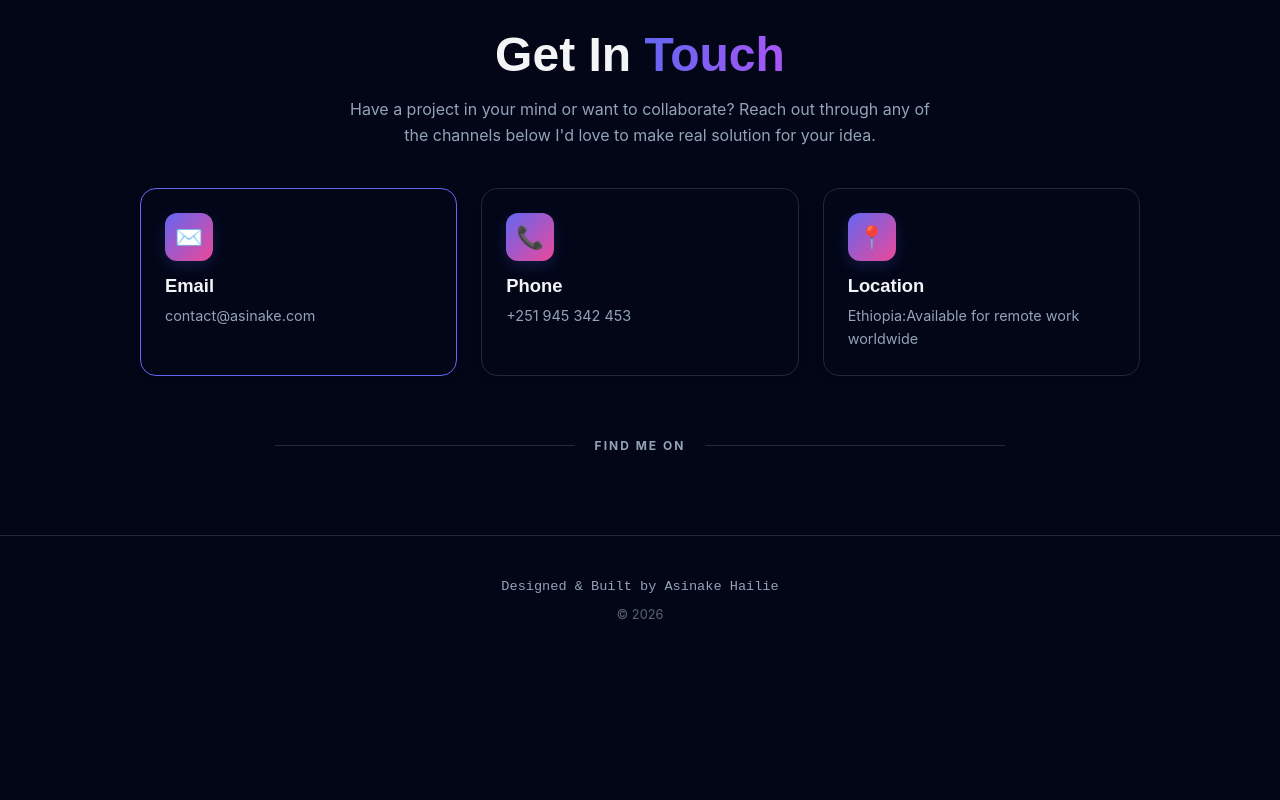
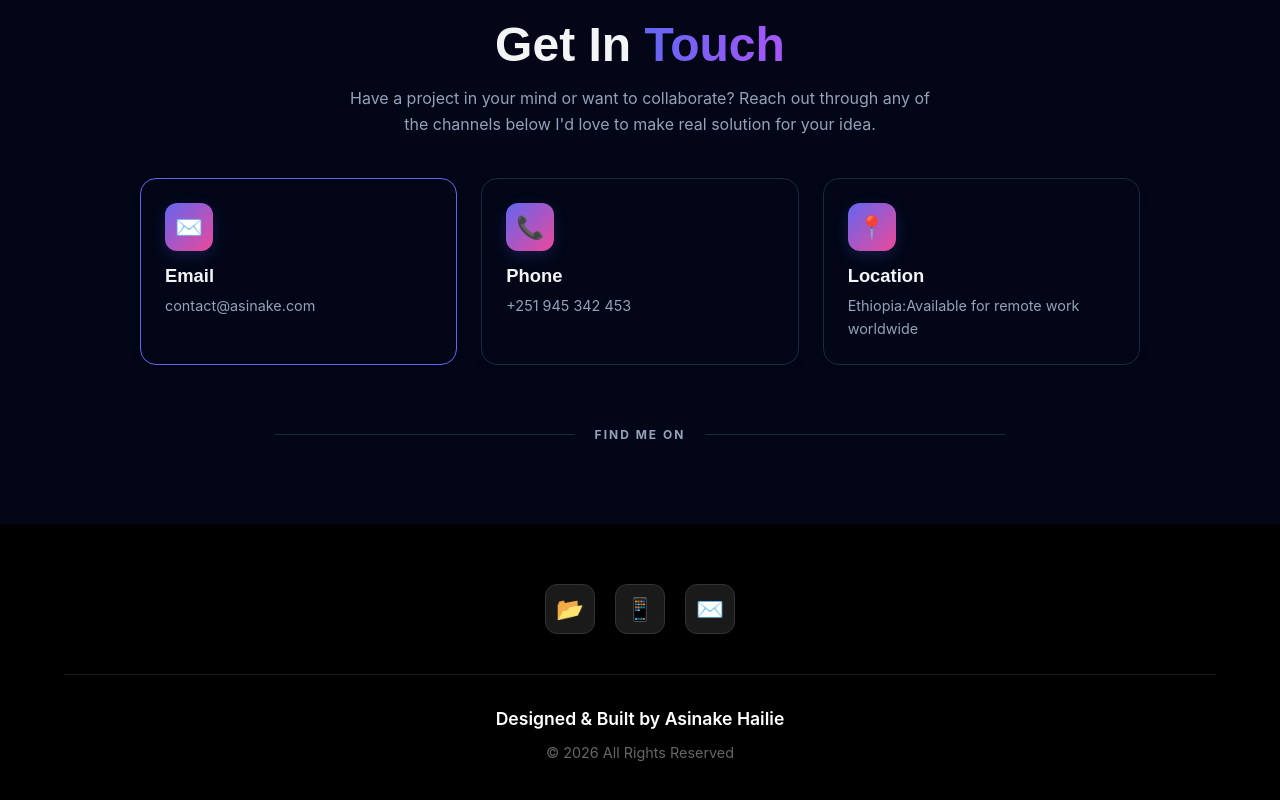
Before and after one commit to asinake21/my-portfolio, a React (Vite) app: page / in a window 1280 px wide. Shown: the part 4784-5584 px from the top of the page. Before the commit the page ends 5450 px from the top, so only its background shows below. Built offline with nearby package versions, Linux system fonts and the light colour scheme.

Commit message:
Resized resume button and updated footer to match design with black background

```diff
--- a/src/components/Footer.css
+++ b/src/components/Footer.css
@@ -1,19 +1,64 @@
 .footer {
-  padding: 40px 0;
+  background-color: #000000;
+  padding: 60px 0 40px;
+  color: #ffffff;
   text-align: center;
-  background-color: var(--bg-color);
-  border-top: 1px solid var(--border-color);
 }
 
-.footer-text {
-  font-family: monospace;
-  font-size: 0.85rem;
-  color: var(--text-secondary);
-  margin-bottom: 8px;
+.footer-socials {
+  display: flex;
+  justify-content: center;
+  gap: 20px;
+  margin-bottom: 40px;
 }
 
-.footer-copyright {
-  font-size: 0.8rem;
-  color: var(--text-secondary);
-  opacity: 0.6;
+.social-link {
+  text-decoration: none;
+  transition: transform 0.3s ease;
 }
+
+.social-link:hover {
+  transform: translateY(-5px);
+}
+
+.social-icon-box {
+  width: 50px;
+  height: 50px;
+  background-color: #1a1a1a;
+  border-radius: 12px;
+  display: flex;
+  align-items: center;
+  justify-content: center;
+  font-size: 1.4rem;
+  transition: all 0.3s ease;
+  border: 1px solid #333;
+}
+
+.social-link:hover .social-icon-box {
+  background-color: var(--accent-primary);
+  border-color: var(--accent-primary);
+  box-shadow: 0 5px 15px rgba(99, 102, 241, 0.4);
+}
+
+.footer-info {
+  border-top: 1px solid #1a1a1a;
+  padding-top: 30px;
+}
+
+.footer-credit {
+  font-size: 1.1rem;
+  font-weight: 600;
+  margin-bottom: 8px;
+  color: #ffffff;
+}
+
+.footer-copy {
+  font-size: 0.9rem;
+  color: #666666;
+}
+
+@media (max-width: 768px) {
+  .footer {
+    padding: 40px 0 30px;
+  }
+}
--- a/src/components/Footer.jsx
+++ b/src/components/Footer.jsx
@@ -5,12 +5,22 @@ const Footer = () => {
   return (
     <footer className="footer">
       <div className="container">
-        <p className="footer-text">
-          Designed & Built by Asinake Hailie
-        </p>
-        <p className="footer-copyright">
-          © {new Date().getFullYear()}
-        </p>
+        <div className="footer-socials">
+          <a href="https://github.com/asinake21" target="_blank" rel="noreferrer" className="social-link" aria-label="GitHub">
+            <div className="social-icon-box">📂</div>
+          </a>
+          <a href="https://t.me/asinake21" target="_blank" rel="noreferrer" className="social-link" aria-label="Telegram">
+            <div className="social-icon-box">📱</div>
+          </a>
+          <a href="mailto:contact@asinake.com" className="social-link" aria-label="Email">
+            <div className="social-icon-box">✉️</div>
+          </a>
+        </div>
+
+        <div className="footer-info">
+          <p className="footer-credit">Designed & Built by Asinake Hailie</p>
+          <p className="footer-copy">© {new Date().getFullYear()} All Rights Reserved</p>
+        </div>
       </div>
     </footer>
   );
--- a/src/components/Resume.css
+++ b/src/components/Resume.css
@@ -27,13 +27,13 @@
 .btn-download {
   display: inline-flex;
   align-items: center;
-  gap: 12px;
-  padding: 16px 32px;
+  gap: 10px;
+  padding: 12px 28px;
   background: linear-gradient(to right, #6366f1, #a855f7);
   color: #ffffff;
   border-radius: 12px;
   font-weight: 600;
-  font-size: 1.1rem;
+  font-size: 1rem;
   transition: all 0.3s ease;
   box-shadow: 0 10px 20px -5px rgba(99, 102, 241, 0.4);
   text-decoration: none;
@@ -45,7 +45,7 @@
 }
 
 .download-icon {
-  font-size: 1.2rem;
+  font-size: 1.1rem;
 }
 
 @media (max-width: 768px) {
```
